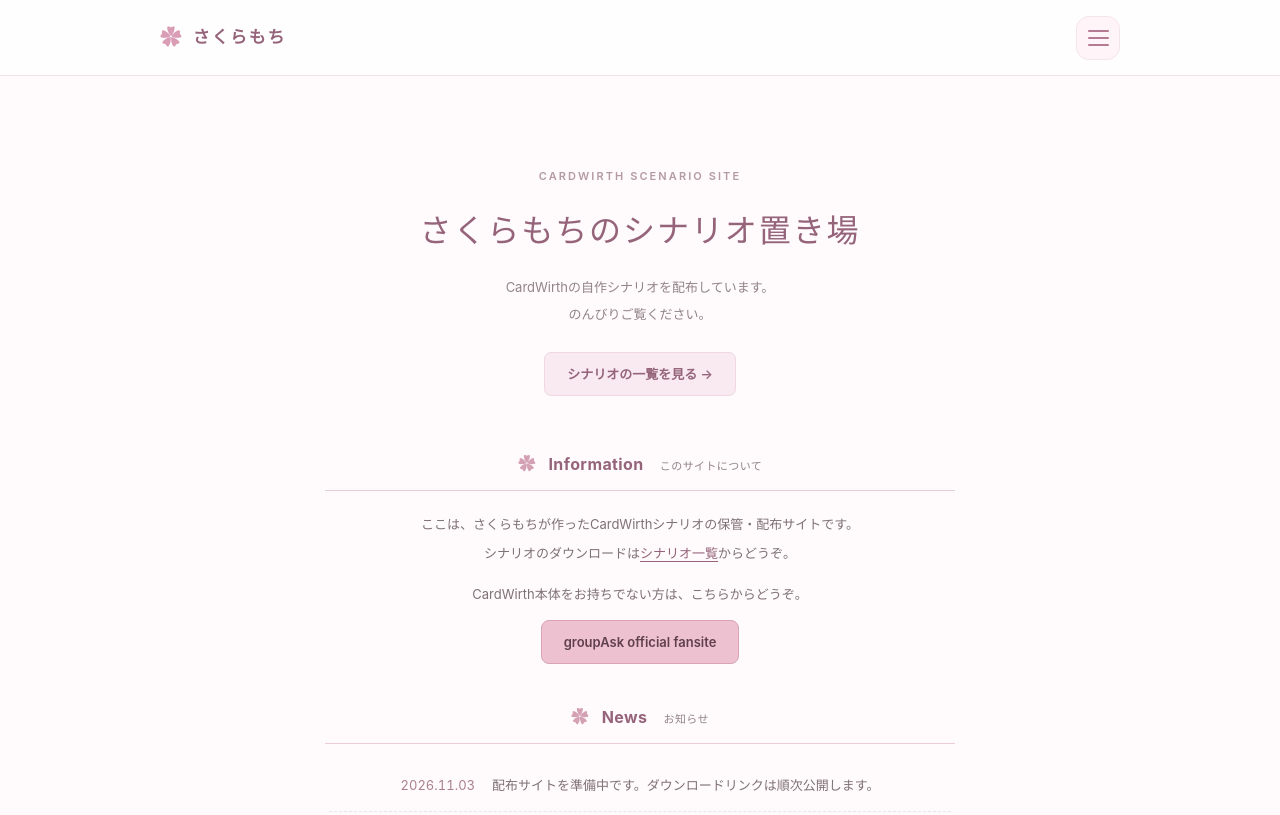
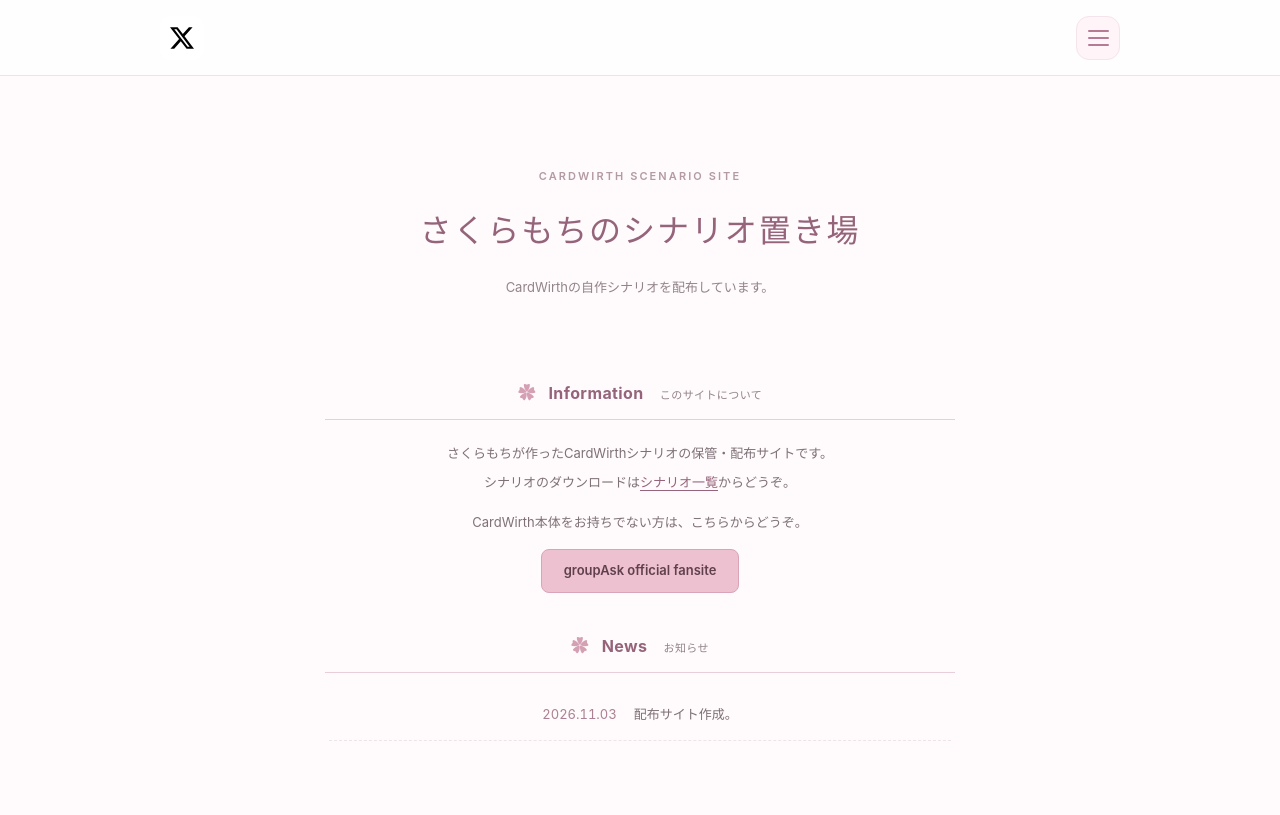
Before and after one commit to sakuramochi-cw/sakuramochi-cw.github.io, a plain HTML site: page index.html in a window 1280 px wide. Shown: the top 815 px of the page. Drawn offline with Linux system fonts and the light colour scheme.

Commit message:
ホーム、メニューバー更新

```diff
--- a/index.html
+++ b/index.html
@@ -9,30 +9,22 @@
 <title>ホーム | さくらもちのシナリオ置き場</title>
 <link href="favicon.svg" rel="icon" type="image/svg+xml"/>
 <link href="style.css" rel="stylesheet"/>
+<script defer="" src="menu.js"></script>
 <script defer="" src="script.js"></script>
 </head>
 <body>
 <div class="site-shell">
-<header class="site-header">
-<a aria-label="さくらもちのシナリオ置き場 ホーム" class="site-brand" href="index.html">
-<span aria-hidden="true" class="brand-flower">✿</span>
-<span>さくらもち</span>
-</a>
-<button aria-controls="site-drawer" aria-expanded="false" aria-label="メニューを開く" class="menu-trigger" data-menu-open="" type="button">
-<span aria-hidden="true" class="burger-lines"><span></span><span></span><span></span></span>
-</button>
-</header>
+<header class="site-header" data-site-header></header>
 <main class="home-main home-classic" id="main-content">
 <div class="home-container">
 <section aria-labelledby="hero-title" class="welcome-section">
 <p class="eyebrow">CARDWIRTH SCENARIO SITE</p>
 <h1 id="hero-title">さくらもちのシナリオ置き場</h1>
-<p class="welcome-message">CardWirthの自作シナリオを配布しています。<br/>のんびりご覧ください。</p>
-<a class="text-feature-link" href="scenarios.html">シナリオの一覧を見る <span aria-hidden="true">→</span></a>
+<p class="welcome-message">CardWirthの自作シナリオを配布しています。</p>
 </section>
 <section aria-labelledby="information-heading" class="classic-section">
 <h2 id="information-heading"><span aria-hidden="true">✿</span> Information <small>このサイトについて</small></h2>
-<p>ここは、さくらもちが作ったCardWirthシナリオの保管・配布サイトです。<br/>
+<p>さくらもちが作ったCardWirthシナリオの保管・配布サイトです。<br/>
        シナリオのダウンロードは<a href="scenarios.html">シナリオ一覧</a>からどうぞ。</p>
 <p>CardWirth本体をお持ちでない方は、こちらからどうぞ。</p>
 <p><a class="official-download-button" href="https://cardwirth.net/office/download.php" rel="noopener noreferrer" target="_blank">groupAsk official fansite</a></p>
@@ -40,26 +32,13 @@
 <section aria-labelledby="news-heading" class="classic-section news-section">
 <h2 id="news-heading"><span aria-hidden="true">✿</span> News <small>お知らせ</small></h2>
 <ul class="news-list">
-<li><time datetime="2026-11-03">2026.11.03</time><span>配布サイトを準備中です。ダウンロードリンクは順次公開します。</span></li>
+<li><time datetime="2026-11-03">2026.11.03</time><span>配布サイト作成。</span></li>
 </ul>
 </section>
 </div>
 </main>
 <footer class="site-footer"><span aria-hidden="true">✿</span> <span>© sakuramochi</span></footer>
 </div>
-<button aria-label="メニューを閉じる" class="drawer-backdrop" data-menu-backdrop="" hidden="" type="button"></button>
-<aside aria-hidden="true" aria-label="サイトメニュー" class="site-drawer" id="site-drawer" inert="">
-<div class="drawer-header">
-<span class="drawer-brand"><span aria-hidden="true">✿</span> さくらもち</span>
-<button aria-label="メニューを閉じる" class="drawer-close" data-menu-close="" type="button">×</button>
-</div>
-<nav aria-label="メインナビゲーション" class="drawer-nav">
-<a aria-current="page" href="index.html"><span>01</span> ホーム</a>
-<a href="scenarios.html"><span>02</span> シナリオ一覧</a>
-<a href="about.html"><span>03</span> このサイトについて</a>
-<a class="external-nav-link" href="https://cardwirth.net/office/download.php" target="_blank" rel="noopener noreferrer"><span>↗</span> CardWirth本体DL（公式）</a>
-</nav>
-<p class="drawer-caption">a little place for CardWirth ♡</p>
-</aside>
+<div data-site-menu></div>
 </body>
 </html>
--- /dev/null
+++ b/menu.js
@@ -0,0 +1,38 @@
+// 全ページ共通のヘッダーとオフキャンバスメニュー
+(() => {
+  const header = document.querySelector('[data-site-header]');
+  const menu = document.querySelector('[data-site-menu]');
+  if (!header || !menu) return;
+
+  header.innerHTML = `
+    <a class="header-social-link" href="https://x.com/sakuramochi94" aria-label="さくらもちのX（新しいタブで開く）" target="_blank" rel="noopener noreferrer">
+      <svg aria-hidden="true" focusable="false" width="24" height="24" viewBox="0 0 24 24" fill="currentColor"><path d="M18.901 1.153h3.68l-8.04 9.19L24 22.846h-7.406l-5.8-7.584-6.64 7.584H.47l8.6-9.835L0 1.154h7.594l5.243 6.932zm-1.29 19.49h2.039L6.487 3.24H4.3z"/></svg>
+    </a>
+    <button class="menu-trigger" type="button" aria-label="メニューを開く" aria-controls="site-drawer" aria-expanded="false" data-menu-open>
+      <span class="burger-lines" aria-hidden="true"><span></span><span></span><span></span></span>
+    </button>
+  `;
+
+  menu.innerHTML = `
+    <button class="drawer-backdrop" type="button" aria-label="メニューを閉じる" data-menu-backdrop hidden></button>
+    <aside class="site-drawer" id="site-drawer" aria-label="サイトメニュー" aria-hidden="true" inert>
+      <div class="drawer-header">
+        <button class="drawer-close" type="button" aria-label="メニューを閉じる" data-menu-close>×</button>
+      </div>
+      <nav class="drawer-nav" aria-label="メインナビゲーション">
+        <a href="index.html"><span>01</span> ホーム</a>
+        <a href="scenarios.html"><span>02</span> シナリオ一覧</a>
+        <a href="about.html"><span>03</span> このサイトについて</a>
+      </nav>
+      <p class="drawer-caption">a little place for CardWirth ♡</p>
+    </aside>
+  `;
+
+  // トップページの「/」と「index.html」は、どちらもホームとして扱う
+  const currentPage = window.location.pathname.split('/').pop() || 'index.html';
+  menu.querySelectorAll('.drawer-nav a[href]').forEach((link) => {
+    if (link.getAttribute('href') === currentPage) {
+      link.setAttribute('aria-current', 'page');
+    }
+  });
+})();
--- a/style.css
+++ b/style.css
@@ -40,12 +40,11 @@ a:focus-visible, button:focus-visible { outline: 3px solid #c67a9d; outline-offs
   background: rgba(255, 254, 254, .96);
   border-bottom: 1px solid var(--line);
 }
-.site-brand {
-  display: inline-flex; align-items: center; gap: 10px;
-  color: var(--pink-deep); text-decoration: none;
-  font-weight: 650; font-size: 17px; letter-spacing: .1em;
+.header-social-link {
+  display: grid; place-items: center;
+  width: 44px; height: 44px; border-radius: 10px;
+  background: #fff; color: #000; text-decoration: none;
 }
-.brand-flower { color: #d99eb5; font-size: 21px; line-height: 1; }
 .menu-trigger {
   display: grid; place-items: center;
   width: 44px; height: 44px;
@@ -153,7 +152,6 @@ body.menu-open .site-drawer { transform: translateX(0); visibility: visible; }
 .drawer-caption { margin-top: auto; padding-top: 18px; border-top: 1px solid #efdee6; text-align: center; color: #b8a1ab; font-size: 11px; letter-spacing: .04em; }
 @media (max-width: 600px) {
   .site-header { height: 66px; padding: 0 19px; }
-  .site-brand { font-size: 15px; }
   .hero { padding: 85px 24px 80px; }
   .hero h1 { font-size: 29px; }
   .mobile-break { display: block; }
```
Also changed, not shown: about.html (+3 -23 lines), scenarios.html (+3 -23 lines), 1 other file.
